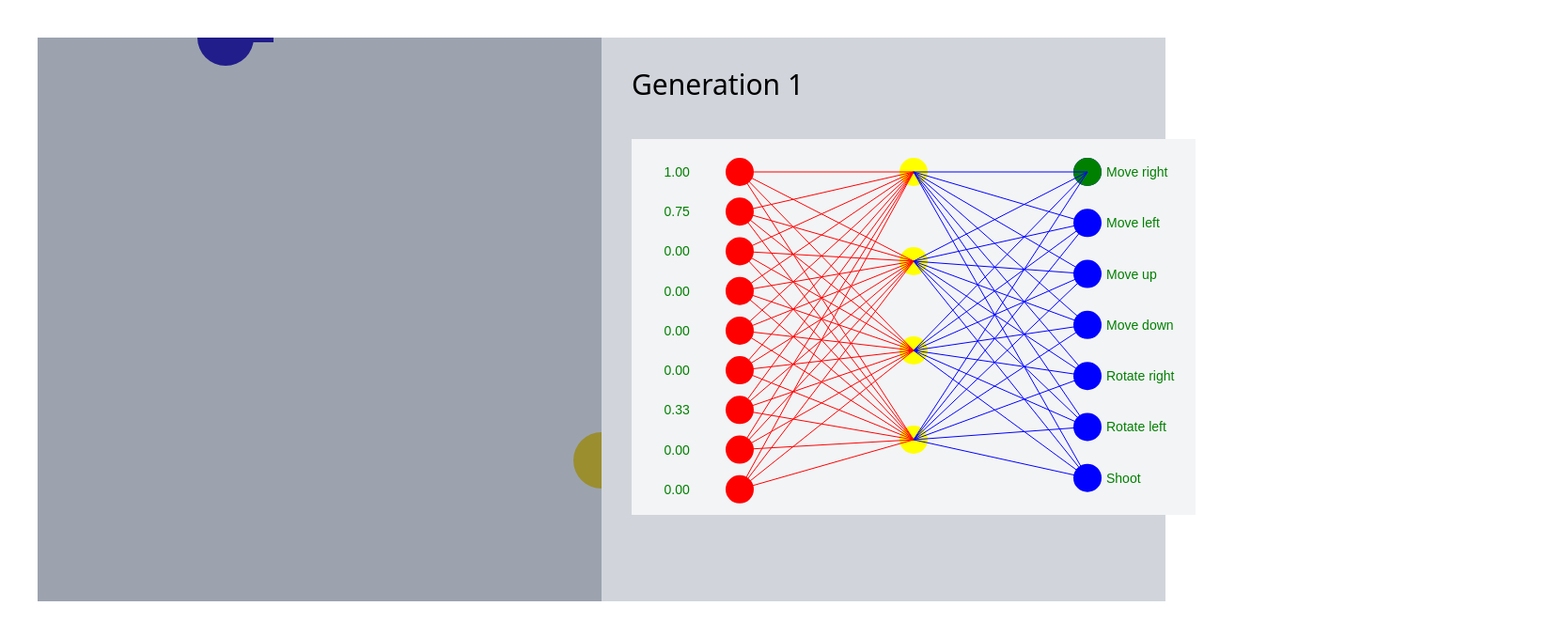
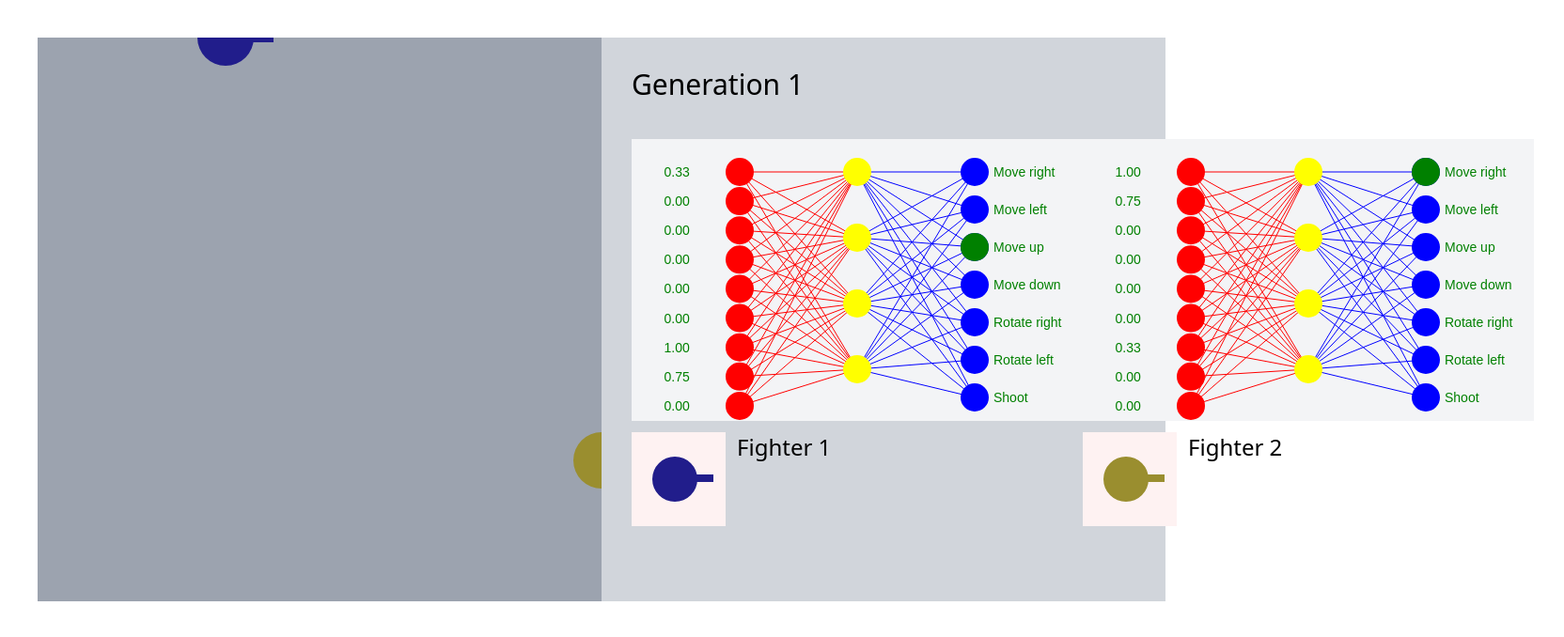
Before and after one commit to jkniest/learning, a website built with Vite: page index.html in a window 1280 px wide. Shown: the whole page at 94% size, 1664 px wide, since content can reach past the window. Built offline with nearby package versions, Linux system fonts and the light colour scheme; no server answers.

Commit message:
Render multiple neural networks, previews and random names

```diff
--- a/index.html
+++ b/index.html
@@ -9,10 +9,31 @@
     <body class="p-10">
         <div class="flex bg-gray-300">
             <canvas id="canvas" width="600px" height="600px" class="bg-gray-400 w-[600px] h-[600px]"></canvas>
-            <div class="p-8">
+            <div class="p-8 w-full">
                 <h1 class="text-3xl">Generation 1</h1>
 
-                <canvas id="network" width="600px" height="400px" class="mt-10 bg-gray-100"></canvas>
+                <div class="flex justify-between mt-10 w-full">
+                    <div>
+                        <canvas id="network" width="480px" height="300px" class="bg-gray-100"></canvas>
+
+                        <div class="flex">
+                            <canvas id="preview" width="100px" height="100px" class="bg-red-50 mt-3"></canvas>
+                            <div class="p-3">
+                                <h2 id="name" class="text-2xl">Fighter 1</h2>
+                            </div>
+                        </div>
+                    </div>
+                    <div>
+                        <canvas id="network2" width="480px" height="300px" class="bg-gray-100"></canvas>
+
+                        <div class="flex">
+                            <canvas id="preview2" width="100px" height="100px" class="bg-red-50 mt-3"></canvas>
+                            <div class="p-3">
+                                <h2 id="name2" class="text-2xl">Fighter 2</h2>
+                            </div>
+                        </div>
+                    </div>
+                </div>
             </div>
         </div>
 
--- a/src/Entities/Fighter.ts
+++ b/src/Entities/Fighter.ts
@@ -10,6 +10,8 @@ export default class Fighter extends Entity {
     private shootDelay = 1;
     private network: Network;
     private enemy: Fighter;
+    private preview: CanvasRenderingContext2D;
+    private name: string;
 
     public readonly SPEED = 3;
 
@@ -21,13 +23,30 @@ export default class Fighter extends Entity {
     public readonly ACTION_ROTATE_LEFT: number = 5;
     public readonly ACTION_SHOOT: number = 6;
 
-    constructor(posX: number, posY: number, render: boolean = false, red?: number, green?: number, blue?: number) {
+    constructor(
+        posX: number,
+        posY: number,
+        networkCanvas: HTMLCanvasElement,
+        previewCanvas: HTMLCanvasElement,
+        nameField: HTMLHeadingElement,
+        red?: number,
+        green?: number,
+        blue?: number
+    ) {
         super(posX, posY);
 
         this.red = red ?? (Math.random() * 255);
         this.green = green ?? (Math.random() * 255);
         this.blue = blue ?? (Math.random() * 255);
-        this.network = new Network(9, 4, 7, render);
+        this.network = new Network(9, 4, 7, networkCanvas);
+        this.preview = previewCanvas.getContext('2d');
+
+        fetch('https://randomuser.me/api/')
+            .then(response => response.json())
+            .then(data => {
+                this.name = data.results[0].name.first;
+                nameField.innerText = this.name;
+            })
     }
 
     public draw(ctx: CanvasRenderingContext2D): void {
@@ -44,6 +63,23 @@ export default class Fighter extends Entity {
         ctx.setTransform(1, 0, 0, 1, 0, 0);
 
         this.network.draw();
+        this.drawPreview();
+    }
+
+    private drawPreview(): void {
+        this.preview.clearRect(0, 0, 100, 100);
+
+        this.preview.translate(46, 50);
+        this.preview.rotate(this.rotation * Math.PI / 180);
+        this.preview.translate(-46, -50);
+
+        this.preview.beginPath();
+        this.preview.fillStyle = `rgb(${this.red}, ${this.green}, ${this.blue})`;
+        this.preview.arc(50 - 4, 50, 24, 0, Math.PI * 2);
+        this.preview.rect(50 - 4 + 15, 50 - 5, 26, 8);
+        this.preview.fill();
+
+        this.preview.setTransform(1, 0, 0, 1, 0, 0);
     }
 
     public update(deltaTime: number): void {
@@ -53,7 +89,7 @@ export default class Fighter extends Entity {
             )[0] as Fighter;
         }
 
-        this.shootDelay -= deltaTime;
+        this.shootDelay -= deltaTime * Simulation.Instance.getSpeed();
 
         const nearestShot = this.getNearestShot();
         const action = this.network.calculate([
@@ -70,35 +106,35 @@ export default class Fighter extends Entity {
 
         switch (action) {
             case this.ACTION_MOVE_RIGHT:
-                this.posX += this.SPEED;
+                this.posX += this.SPEED * Simulation.Instance.getSpeed();
                 if (this.posX > 600) {
                     this.posX = 600;
                 }
                 break;
 
             case this.ACTION_MOVE_LEFT:
-                this.posX -= this.SPEED;
+                this.posX -= this.SPEED * Simulation.Instance.getSpeed();
                 if (this.posX < 0) {
                     this.posX = 0;
                 }
                 break;
 
             case this.ACTION_MOVE_UP:
-                this.posY -= this.SPEED;
+                this.posY -= this.SPEED * Simulation.Instance.getSpeed();
                 if (this.posY < 0) {
                     this.posY = 0;
                 }
                 break;
 
             case this.ACTION_MOVE_DOWN:
-                this.posY += this.SPEED;
+                this.posY += this.SPEED  * Simulation.Instance.getSpeed();
                 if (this.posY > 600) {
                     this.posY = 600;
                 }
                 break;
 
             case this.ACTION_ROTATE_LEFT:
-                this.rotation -= this.SPEED;
+                this.rotation -= this.SPEED * Simulation.Instance.getSpeed();
                 if (this.rotation < 0) {
                     this.rotation = 360 - this.rotation;
                 }
@@ -106,7 +142,7 @@ export default class Fighter extends Entity {
                 break;
 
             case this.ACTION_ROTATE_RIGHT:
-                this.rotation += this.SPEED;
+                this.rotation += this.SPEED * Simulation.Instance.getSpeed();
                 if (this.rotation > 360) {
                     this.rotation = this.rotation - 360;
                 }
--- a/src/Entities/Shot.ts
+++ b/src/Entities/Shot.ts
@@ -24,8 +24,8 @@ export default class Shot extends Entity {
     }
 
     update(deltaTime: number): void {
-        this.posX += Math.cos(this.rotation * Math.PI / 180) * 3;
-        this.posY += Math.sin(this.rotation * Math.PI / 180) * 3;
+        this.posX += Math.cos(this.rotation * Math.PI / 180) * 3 * Simulation.Instance.getSpeed();
+        this.posY += Math.sin(this.rotation * Math.PI / 180) * 3 * Simulation.Instance.getSpeed();
 
         if (this.posX > 600 || this.posX < 0 || this.posY > 600 || this.posY < 0) {
             Simulation.Instance.removeEntity(this);
--- a/src/NeuralNetwork/Network.ts
+++ b/src/NeuralNetwork/Network.ts
@@ -1,7 +1,6 @@
 import NetworkInterface from "./NetworkInterface";
 
-export default class Network
-{
+export default class Network {
     private readonly inputNodes: number;
     private readonly hiddenNodes: number;
     private readonly outputNodes: number;
@@ -12,34 +11,31 @@ export default class Network
 
     private nInterface?: NetworkInterface;
 
-    constructor(inputNodes: number, hiddenNodes: number, outputNodes: number, render: boolean) {
+    constructor(inputNodes: number, hiddenNodes: number, outputNodes: number, canvas: HTMLCanvasElement) {
         this.inputNodes = inputNodes;
         this.hiddenNodes = hiddenNodes;
         this.outputNodes = outputNodes;
 
-        for(let i = 0; i < inputNodes*hiddenNodes; i++) {
+        for (let i = 0; i < inputNodes * hiddenNodes; i++) {
             this.weightsHidden[i] = Math.random();
         }
 
-        for(let i = 0; i < hiddenNodes*outputNodes; i++) {
+        for (let i = 0; i < hiddenNodes * outputNodes; i++) {
             this.weightsOutput[i] = Math.random();
         }
 
-        for(let i = 0; i < hiddenNodes+outputNodes; i++) {
+        for (let i = 0; i < hiddenNodes + outputNodes; i++) {
             this.biases[i] = Math.random();
         }
 
-        if (render) {
-            this.nInterface = new NetworkInterface(this);
-        }
+        this.nInterface = new NetworkInterface(this, canvas);
     }
 
-    public calculate(inputs: number[]): number
-    {
+    public calculate(inputs: number[]): number {
         let highestIndex = 0;
         let highestValue = Number.MIN_VALUE;
 
-        for(let output = 0; output < this.outputNodes; output++) {
+        for (let output = 0; output < this.outputNodes; output++) {
             const value = this.calculateOutput(output, inputs);
             if (value > highestValue) {
                 highestIndex = output;
@@ -53,22 +49,20 @@ export default class Network
         return highestIndex;
     }
 
-    private calculateOutput(index: number, inputs: number[]): number
-    {
+    private calculateOutput(index: number, inputs: number[]): number {
         let result = 0;
 
-        for(let hidden = 0; hidden < this.hiddenNodes; hidden++) {
+        for (let hidden = 0; hidden < this.hiddenNodes; hidden++) {
             result += this.calculateHidden(hidden, inputs) * this.weightsOutput[index * this.hiddenNodes + hidden];
         }
 
         return this.sigmoid(result + this.biases[this.hiddenNodes + index]);
     }
 
-    private calculateHidden(index: number, inputs: number[]): number
-    {
+    private calculateHidden(index: number, inputs: number[]): number {
         let result = 0;
 
-        for(let input = 0; input < this.inputNodes; input++) {
+        for (let input = 0; input < this.inputNodes; input++) {
             result += inputs[input] * this.weightsHidden[index * this.inputNodes + input];
         }
 
--- a/src/NeuralNetwork/NetworkInterface.ts
+++ b/src/NeuralNetwork/NetworkInterface.ts
@@ -5,6 +5,8 @@ export default class NetworkInterface {
     private ctx: CanvasRenderingContext2D;
     private activeOutput: number = 0;
     private inputs: number[] = [];
+    private canvasWidth: number;
+    private canvasHeight: number;
 
     private readonly ACTIONS: string[] = [
         'Move right',
@@ -16,11 +18,12 @@ export default class NetworkInterface {
         'Shoot'
     ];
 
-    constructor(network: Network) {
+    constructor(network: Network, canvas: HTMLCanvasElement) {
         this.network = network;
 
-        const canvas = document.getElementById('network') as HTMLCanvasElement;
         this.ctx = canvas.getContext('2d');
+        this.canvasWidth = canvas.width;
+        this.canvasHeight = canvas.height;
     }
 
     public updateInputs(inputs: number[]) {
@@ -37,17 +40,17 @@ export default class NetworkInterface {
         const paddingX = 100;
         const paddingY = 20;
 
-        const height = 400 - (paddingY * 2);
+        const height = this.canvasHeight - (paddingY * 2);
 
         const inputNodes = this.network.getInputNodes();
         const outputNodes = this.network.getOutputNodes();
         const hiddenNodes = this.network.getHiddenNodes();
 
+        this.renderInputToHiddenWeights(height, inputNodes, hiddenNodes, paddingX, paddingY);
+        this.renderHiddenToOutputWeights(height, hiddenNodes, outputNodes, paddingX, paddingY);
         this.renderInput(height, inputNodes, paddingX, paddingY);
         this.renderHidden(height, hiddenNodes, paddingY);
         this.renderOutput(height, outputNodes, paddingX, paddingY);
-        this.renderInputToHiddenWeights(height, inputNodes, hiddenNodes, paddingX, paddingY);
-        this.renderHiddenToOutputWeights(height, hiddenNodes, outputNodes, paddingX, paddingY);
         this.renderOutputLabels(height, paddingY, outputNodes, paddingX);
         this.renderInputLabels(height, paddingY, inputNodes, paddingX);
     }
@@ -70,7 +73,13 @@ export default class NetworkInterface {
 
         const cellHeightHidden = (height + paddingY) / hiddenNodes;
         for (let i = 0; i < hiddenNodes; i++) {
-            this.ctx.arc(300, paddingY + cellHeightHidden * i + 15, 15, 0, Math.PI * 2);
+            this.ctx.arc(
+                this.canvasWidth / 2,
+                paddingY + cellHeightHidden * i + 15,
+                15,
+                0,
+                Math.PI * 2
+            );
         }
         this.ctx.fill();
     }
@@ -81,13 +90,24 @@ export default class NetworkInterface {
 
         const cellHeightOutput = (height + paddingY) / outputNodes;
         for (let i = 0; i < outputNodes; i++) {
-            this.ctx.arc(600 - paddingX - 15, paddingY + cellHeightOutput * i + 15, 15, 0, Math.PI * 2);
+            this.ctx.arc(
+                this.canvasWidth - paddingX - 15,
+                paddingY + cellHeightOutput * i + 15,
+                15,
+                0,
+                Math.PI * 2
+            );
         }
         this.ctx.fill();
 
         this.ctx.beginPath();
         this.ctx.fillStyle = 'green';
-        this.ctx.arc(600 - paddingX - 15, paddingY + cellHeightOutput * this.activeOutput + 15, 15, 0, Math.PI * 2);
+        this.ctx.arc(this.canvasWidth - paddingX - 15,
+            paddingY + cellHeightOutput * this.activeOutput + 15,
+            15,
+            0,
+            Math.PI * 2
+        );
         this.ctx.fill();
     }
 
@@ -101,7 +121,7 @@ export default class NetworkInterface {
                 this.ctx.lineWidth = 1;
                 this.ctx.strokeStyle = 'red';
                 this.ctx.moveTo(15 + paddingX, paddingY + cellHeightInput * i + 15);
-                this.ctx.lineTo(300, paddingY + cellHeightHidden * j + 15);
+                this.ctx.lineTo(this.canvasWidth / 2, paddingY + cellHeightHidden * j + 15);
                 this.ctx.stroke();
             }
         }
@@ -116,8 +136,8 @@ export default class NetworkInterface {
                 this.ctx.beginPath();
                 this.ctx.lineWidth = 1;
                 this.ctx.strokeStyle = 'blue';
-                this.ctx.moveTo(300, paddingY + cellHeightHidden * i + 15);
-                this.ctx.lineTo(600 - paddingX - 15, paddingY + cellHeightOutput * j + 15);
+                this.ctx.moveTo(this.canvasWidth / 2, paddingY + cellHeightHidden * i + 15);
+                this.ctx.lineTo(this.canvasWidth - paddingX - 15, paddingY + cellHeightOutput * j + 15);
                 this.ctx.stroke();
             }
         }
@@ -127,7 +147,7 @@ export default class NetworkInterface {
         this.ctx.font = '14px Arial';
         const cellHeightOutput = (height + paddingY) / outputNodes;
         for (let i = 0; i < outputNodes; i++) {
-            this.ctx.fillText(this.ACTIONS[i], 600 - paddingX + 5, paddingY + 20 + cellHeightOutput * i);
+            this.ctx.fillText(this.ACTIONS[i], this.canvasWidth - paddingX + 5, paddingY + 20 + cellHeightOutput * i);
         }
     }
 
@@ -136,7 +156,7 @@ export default class NetworkInterface {
         const cellHeightInput = (height + paddingY) / inputNodes;
         for (let i = 0; i < inputNodes; i++) {
             const w = this.ctx.measureText('this.inputs[i].toFixed(2)').width;
-            this.ctx.fillText(this.inputs[i].toFixed(2), paddingX + 5 - w/2, paddingY + 20 + cellHeightInput * i);
+            this.ctx.fillText(this.inputs[i].toFixed(2), paddingX + 5 - w / 2, paddingY + 20 + cellHeightInput * i);
         }
     }
 }
--- a/src/Simulation.ts
+++ b/src/Simulation.ts
@@ -9,12 +9,26 @@ export default class Simulation {
     private readonly canvas: HTMLCanvasElement;
     private readonly context: CanvasRenderingContext2D;
     private lastFrame = 0;
+    private speed: number = 1;
 
     constructor() {
         Simulation.Instance = this;
 
-        this.addEntity(new Fighter(200, 150, true));
-        this.addEntity(new Fighter(400, 450, true));
+        this.addEntity(new Fighter(
+            200,
+            150,
+            document.getElementById('network') as HTMLCanvasElement,
+            document.getElementById('preview') as HTMLCanvasElement,
+            document.getElementById('name') as HTMLHeadingElement
+        ));
+
+        this.addEntity(new Fighter(
+            400,
+            450,
+            document.getElementById('network2') as HTMLCanvasElement,
+            document.getElementById('preview2') as HTMLCanvasElement,
+            document.getElementById('name2') as HTMLHeadingElement
+        ));
 
         this.canvas = document.getElementById('canvas') as HTMLCanvasElement;
         this.context = this.canvas.getContext('2d');
@@ -56,4 +70,8 @@ export default class Simulation {
         const index = this.entities.indexOf(entity);
         this.entities.splice(index, 1);
     }
+
+    public getSpeed(): number {
+        return this.speed;
+    }
 }
```
